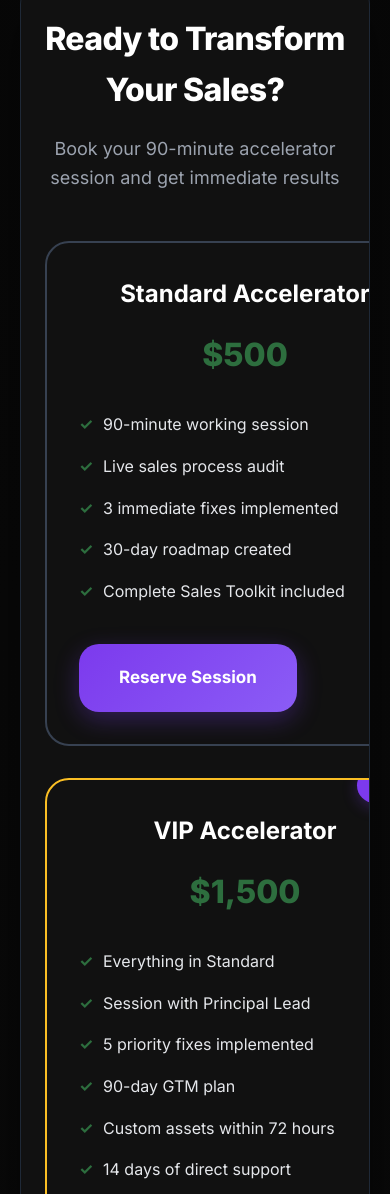
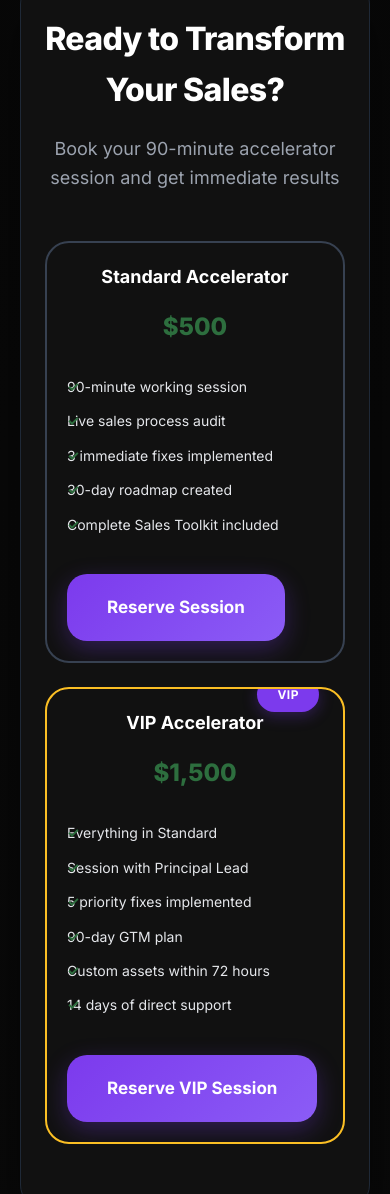
Before and after one commit to LEIRAi25/vantage, a website: page index.html in a window 390 px wide. Shown: the part 7022-8216 px from the top of the page. Drawn offline with nearby package versions, Linux system fonts and the light colour scheme.

Commit message:
Fix mobile display issue with reserve cards
- Changed grid from minmax(400px, 1fr) to 1fr for mobile
- Added mobile-specific padding and font sizes
- Added extra small screen media query for better mobile experience
- Cards now display properly on all mobile devices without cutoff

```diff
--- a/styles.css
+++ b/styles.css
@@ -1408,6 +1408,46 @@ footer {
     flex-direction: column;
     gap: 16px;
   }
+
+  /* Reserve section mobile fix */
+  .reserve-options {
+    grid-template-columns: 1fr;
+    gap: 24px;
+    margin: 32px 0;
+  }
+
+  .reserve-card {
+    padding: 24px;
+    margin: 0;
+  }
+
+  .reserve-card h3 {
+    font-size: 20px;
+  }
+
+  .reserve-card .price {
+    font-size: 28px;
+  }
+}
+
+/* Extra small screens */
+@media (max-width: 480px) {
+  .reserve-card {
+    padding: 20px;
+  }
+
+  .reserve-card h3 {
+    font-size: 18px;
+  }
+
+  .reserve-card .price {
+    font-size: 24px;
+  }
+
+  .reserve-card .features li {
+    font-size: 14px;
+    padding: 6px 0;
+  }
 }
 
 /* Visually hidden for screen readers */
```
